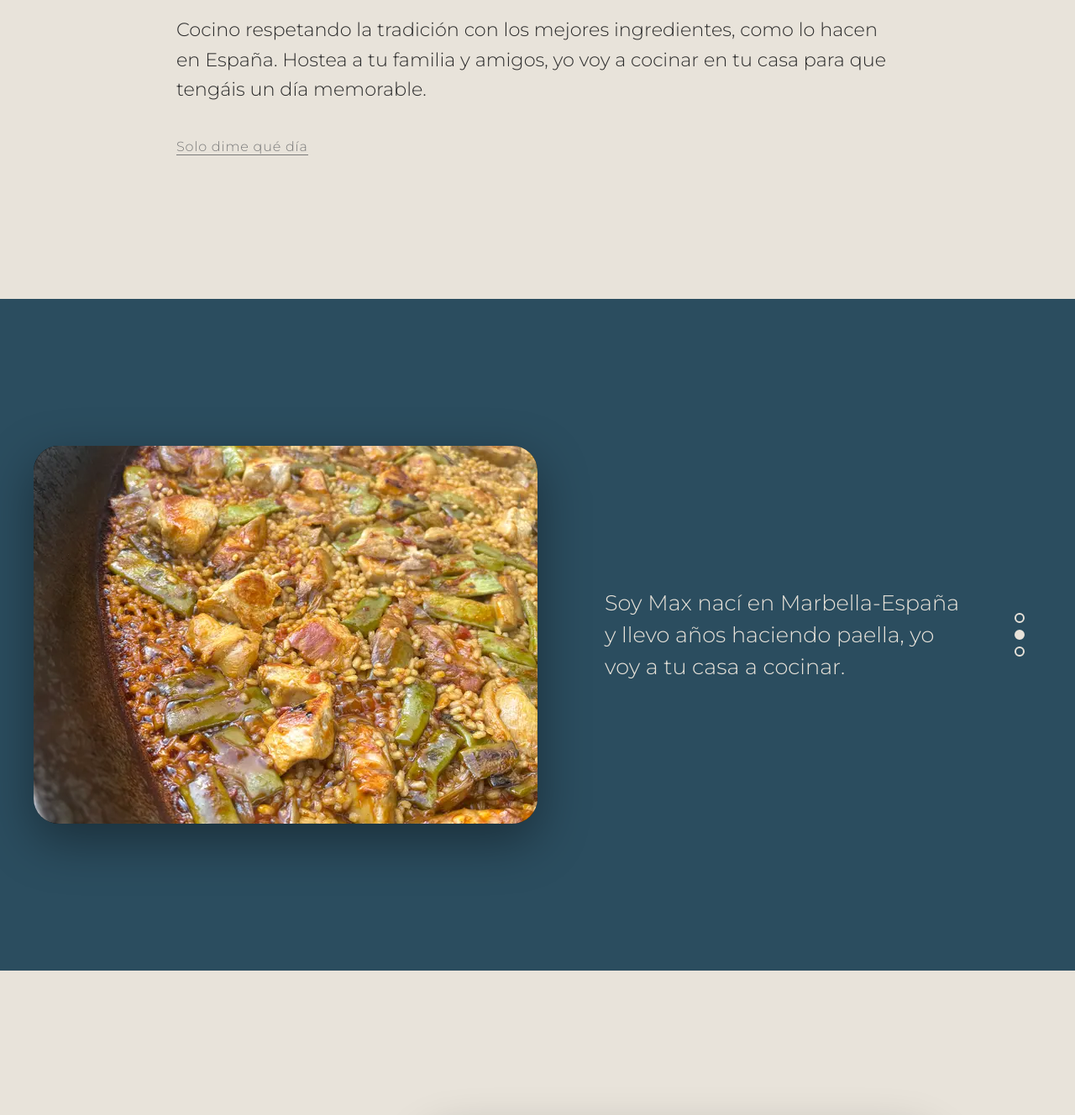
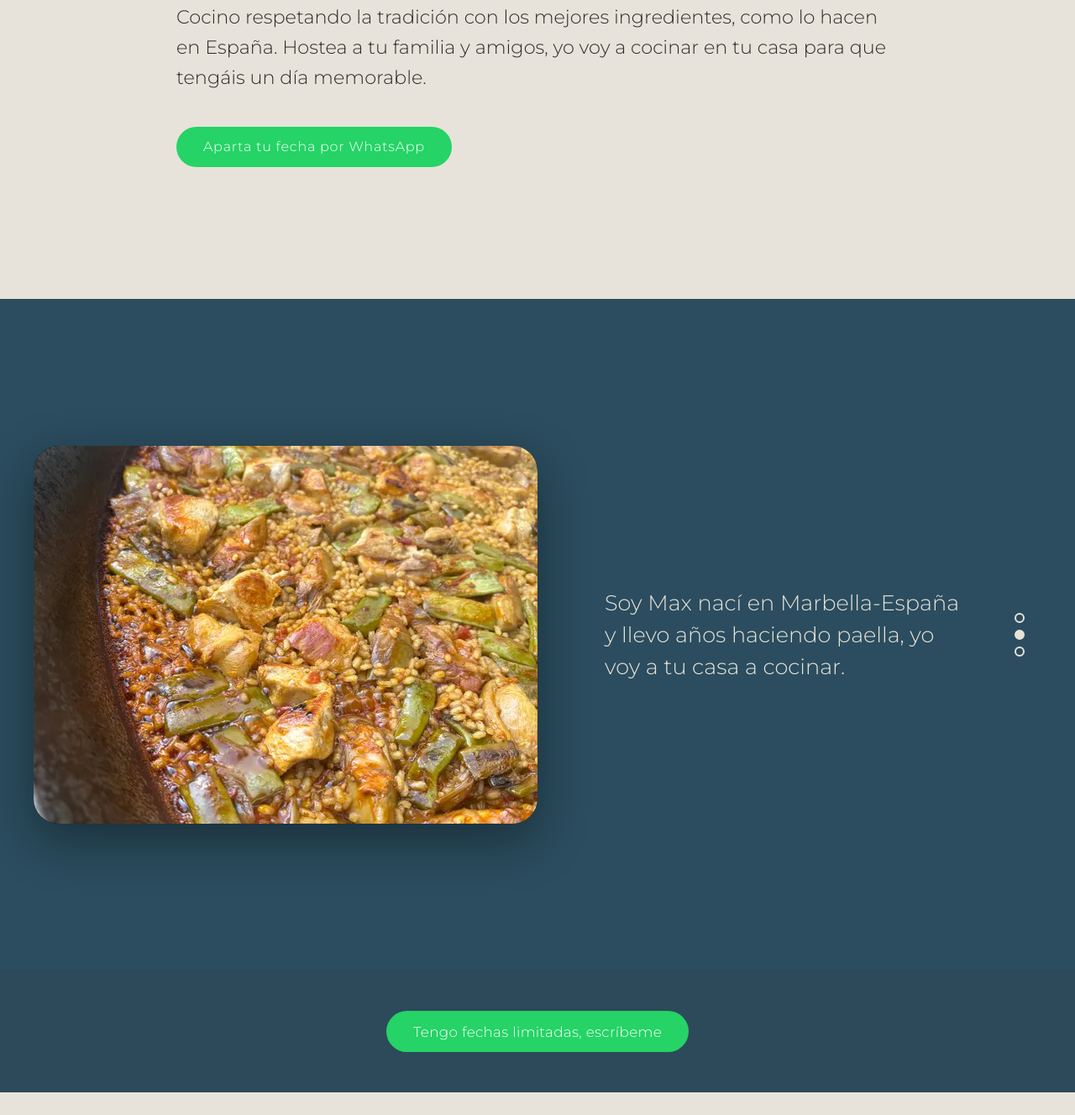
Before and after one commit to MSMS-22/elmarbellero, a website: page index.html in a window 1280 px wide. Shown: the part 1292-2620 px from the top of the page at 84% size. Drawn offline with Linux system fonts and the light colour scheme.

Commit message:
Add files via upload

```diff
--- a/index.html
+++ b/index.html
@@ -483,15 +483,45 @@
         }
 
         .winter-cta a {
-            color: #7a7a7a;
+            display: inline-block;
+            background-color: #25D366;
+            color: #fff;
             text-decoration: none;
-            border-bottom: 1px solid #7a7a7a;
-            transition: color 0.3s ease, border-color 0.3s ease;
+            padding: 0.9rem 2rem;
+            border-radius: 50px;
+            font-weight: 500;
+            border: none;
+            transition: background-color 0.3s ease, transform 0.2s ease;
         }
 
         .winter-cta a:hover {
-            color: #dd9128;
-            border-color: #dd9128;
+            background-color: #1ebe5d;
+            color: #fff;
+            transform: translateY(-2px);
+        }
+
+        .cta-intermedio {
+            text-align: center;
+            padding: 3rem 1.5rem;
+            background-color: #2c4a5a;
+        }
+
+        .cta-intermedio a {
+            display: inline-block;
+            background-color: #25D366;
+            color: #fff;
+            text-decoration: none;
+            padding: 0.9rem 2rem;
+            border-radius: 50px;
+            font-size: 1.05rem;
+            font-weight: 500;
+            letter-spacing: 0.02em;
+            transition: background-color 0.3s ease, transform 0.2s ease;
+        }
+
+        .cta-intermedio a:hover {
+            background-color: #1ebe5d;
+            transform: translateY(-2px);
         }
 
         @media (max-width: 768px) {
@@ -1082,7 +1112,7 @@
                 Hostea a tu familia y amigos, yo voy a cocinar en tu casa para que tengáis un día memorable.
             </p>
             <p class="winter-cta">
-                <a href="https://ig.me/m/el.marbellero" target="_blank" rel="noopener noreferrer">Solo dime qué día</a>
+                <a href="https://wa.me/522206782163?text=Hola%2C%20quiero%20apartar%20una%20fecha%20para%20paella" target="_blank" rel="noopener noreferrer">Aparta tu fecha por WhatsApp</a>
             </p>
         </div>
     </section>
@@ -1132,6 +1162,10 @@
                 <button class="dot" aria-label="Ver tercera paella"></button>
             </nav>
         </div>
+    </section>
+
+    <section class="cta-intermedio">
+        <a href="https://wa.me/522206782163?text=Hola%2C%20quiero%20apartar%20una%20fecha%20para%20paella" target="_blank" rel="noopener noreferrer">Tengo fechas limitadas, escríbeme</a>
     </section>
 
     <section class="clientes-section" aria-label="Testimonios de clientes satisfechos">
```
